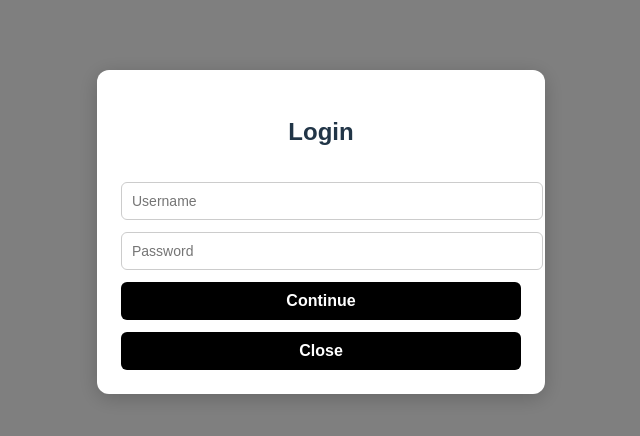
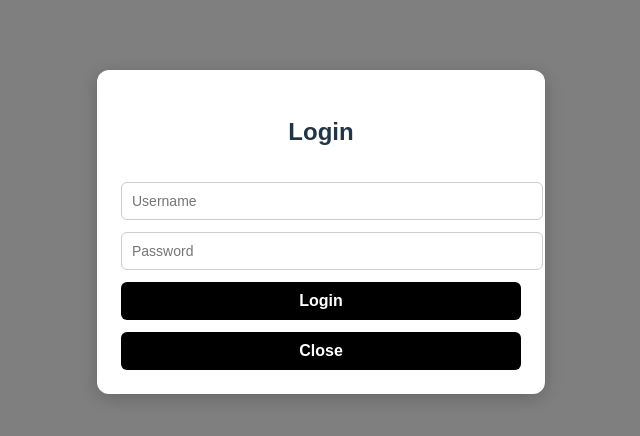
Before and after one commit to kalinom7/workouter-front, a React (Vite) app: page / in a window 1280 px wide. Both pictures are taken after a click on the button "Login". Shown: the part 168-604 px from the top of the page, without its empty margins (319-959 px from the left). Built offline with nearby package versions, Linux system fonts and the light colour scheme.

Commit message:
refactor: extract auth modal component

```diff
--- a/package.json
+++ b/package.json
@@ -26,6 +26,6 @@
     "globals": "^16.5.0",
     "typescript": "~5.9.3",
     "typescript-eslint": "^8.46.4",
-    "vite": "^7.2.4"
+    "vite": "^7.3.0"
   }
 }
--- a/src/views/Login/Login.tsx
+++ b/src/views/Login/Login.tsx
@@ -1,35 +1,26 @@
 import { useState } from 'react'
 import { useNavigate } from 'react-router-dom'
+import AuthModal from './components/AuthModal'
 import './Login.css'
+
+type AuthMode = 'login' | 'register' | null
 
 function Login() {
   const navigate = useNavigate()
-  const [showLoginModal, setShowLoginModal] = useState(false);
-  const [showRegisterModal, setShowRegisterModal] = useState(false);
+  const [mode, setMode] = useState<AuthMode>(null)
 
-  const handleLoginOption = () => {
-    setShowLoginModal(true)
-  };
+  const closeModal = () => setMode(null)
 
-  const handleCloseModal = () => {
-    setShowLoginModal(false)
-    setShowRegisterModal(false)
-  };
+  const handleSubmit = (data: {
+    username: string
+    password: string
+    confirmPassword?: string
+  }) => {
+    console.log(mode, data)
 
-  const handleLogin = () => {
-    setShowLoginModal(false)
+    closeModal()
     navigate('/home')
-  };
-
-  const handleRegisterOption = () => {
-    //TODO: implement registration flow
-    setShowRegisterModal(true)
-  };
-
-  const handleRegister = () => {
-    setShowRegisterModal(false)
-    navigate('/home')
-  };
+  }
 
   return (
     <main>
@@ -37,55 +28,16 @@ function Login() {
         <h1>Welcome</h1>
 
         <div className="buttons">
-          <button onClick={handleLoginOption}>Login</button>
-          <button onClick={handleRegisterOption}>Register</button>
+          <button onClick={() => setMode('login')}>Login</button>
+          <button onClick={() => setMode('register')}>Register</button>
         </div>
 
-        {showLoginModal && (
-          <div className="modal-overlay" onClick={handleCloseModal}>
-            <div
-              className="modal-content"
-              onClick={(e) => e.stopPropagation()}
-            >
-
-
-              <h2>Login</h2>
-
-              <input type="text" placeholder="Username" />
-              <input type="password" placeholder="Password" />
-
-              <button onClick={handleLogin}>Continue</button>
-              <button
-                onClick={handleCloseModal}
-                className="close-button"
-              >
-                Close
-              </button>
-            </div>
-          </div>
-        )}
-
-        {showRegisterModal && (
-          <div className="modal-overlay" onClick={handleCloseModal}>
-            <div
-              className="modal-content"
-              onClick={(e) => e.stopPropagation()}
-            >
-              <h2>Register</h2>
-
-              <input type="text" placeholder="Username" />
-              <input type="password" placeholder="Password" />
-              <input type="password" placeholder="Confirm Password" />
-
-              <button onClick={handleRegister}>Continue</button>
-              <button
-                onClick={handleCloseModal}
-                className="close-button"
-              >
-                Close
-              </button>
-            </div>
-          </div>
+        {mode && (
+          <AuthModal
+            mode={mode}
+            onClose={closeModal}
+            onSubmit={handleSubmit}
+          />
         )}
       </div>
     </main>
--- /dev/null
+++ b/src/views/Login/components/AuthModal.tsx
@@ -0,0 +1,69 @@
+import { useState, type ChangeEvent } from 'react'
+
+type AuthMode = 'login' | 'register'
+
+interface AuthModalProps {
+  readonly mode: AuthMode
+  readonly onClose: () => void
+  readonly onSubmit: (data: {
+    username: string
+    password: string
+    confirmPassword?: string
+  }) => void
+}
+
+function AuthModal({ mode, onClose, onSubmit }: AuthModalProps) {
+  const [username, setUsername] = useState('')
+  const [password, setPassword] = useState('')
+  const [confirmPassword, setConfirmPassword] = useState('')
+
+  return (
+    <div className="modal-overlay" onClick={onClose}>
+      <div className="modal-content" onClick={(e) => e.stopPropagation()}>
+        <h2>{mode === 'register' ? 'Register' : 'Login'}</h2>
+
+        <input
+          placeholder="Username"
+          value={username}
+          onChange={(e: ChangeEvent<HTMLInputElement>) =>
+            setUsername(e.target.value)
+          }
+        />
+
+        <input
+          type="password"
+          placeholder="Password"
+          value={password}
+          onChange={(e: ChangeEvent<HTMLInputElement>) =>
+            setPassword(e.target.value)
+          }
+        />
+
+        {mode === 'register' && (
+          <input
+            type="password"
+            placeholder="Confirm Password"
+            value={confirmPassword}
+            onChange={(e: ChangeEvent<HTMLInputElement>) =>
+              setConfirmPassword(e.target.value)
+            }
+          />
+        )}
+
+        <button
+          onClick={() =>
+            onSubmit({ username, password, confirmPassword })
+          }
+        >
+          {mode === 'register' ? 'Register' : 'Login'}
+        </button>
+
+        <button onClick={onClose} className="close-button">
+          Close
+        </button>
+      </div>
+    </div>
+  )
+}
+
+export default AuthModal
```
Also changed, not shown: 1 other file (tests, documents, lock files or other folders).
